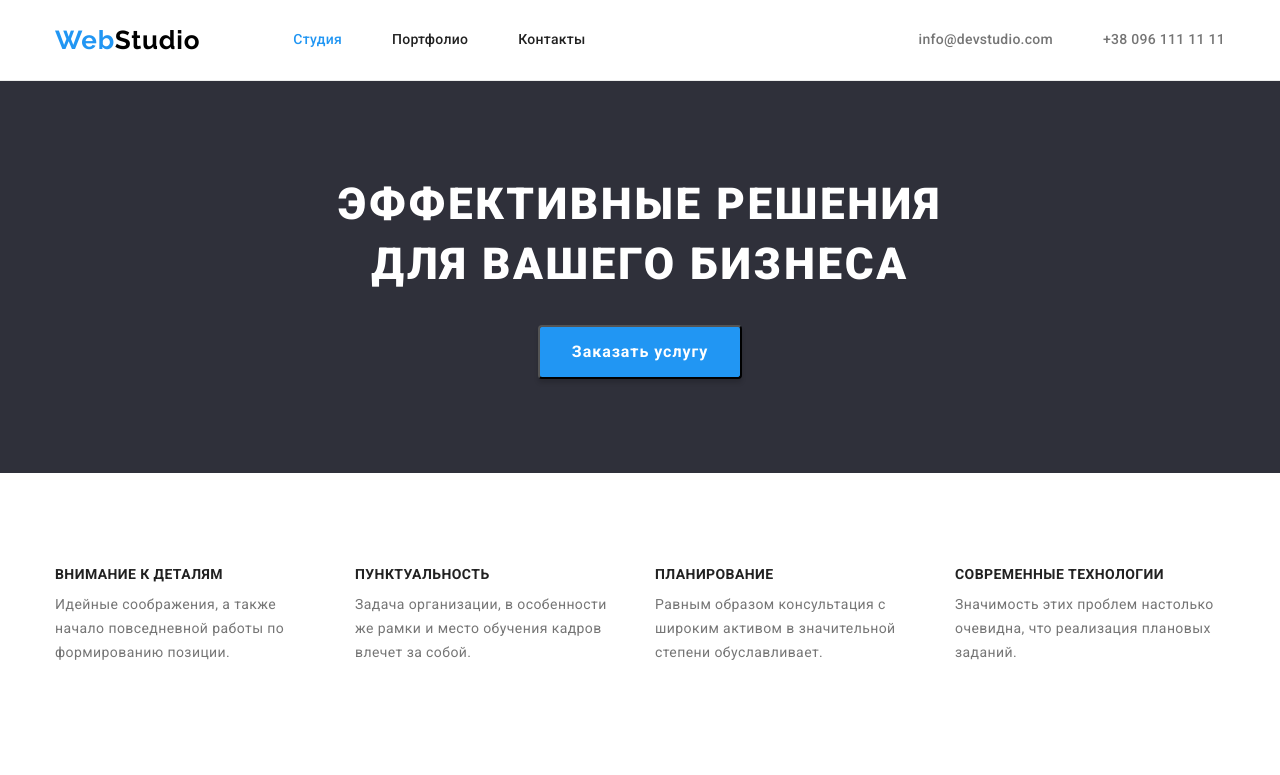
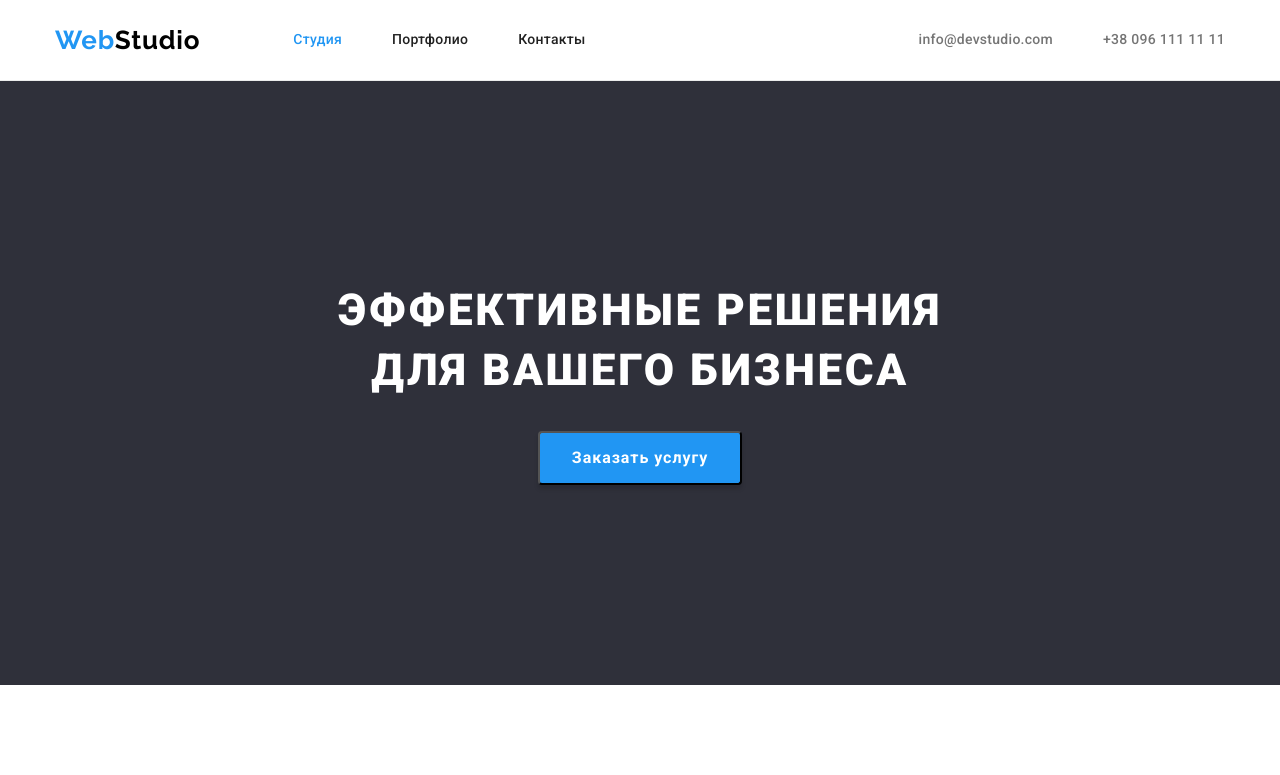
Before and after one commit to SvitlanaIvanenko/goit-markup-hw-03, a plain HTML site: page index.html in a window 1280 px wide. Shown: the top 775 px of the page. Drawn offline with nearby package versions, Linux system fonts and the light colour scheme.

Commit message:
consider mentor's remarks (update some paddings)

```diff
--- a/css/styles.css
+++ b/css/styles.css
@@ -133,6 +133,8 @@ img {
 .hero {
   background-color: var(--background-color);
   text-align: center;
+  padding-top: 200px;
+  padding-bottom: 200px;
 }
 .hero-title {
   font-weight: 900;
@@ -195,6 +197,9 @@ img {
 }
 .benefits-item {
   width: 270px;
+}
+.benefits {
+  padding-bottom: 0;
 }
 
 /* ACTIVITY */
--- a/index.html
+++ b/index.html
@@ -52,7 +52,7 @@
     </header>
     <main>
       <!-- HERO -->
-      <section class="hero section">
+      <section class="hero">
         <div class="container">
           <h1 class="hero-title title">
             Эффективные решения для вашего бизнеса
```
